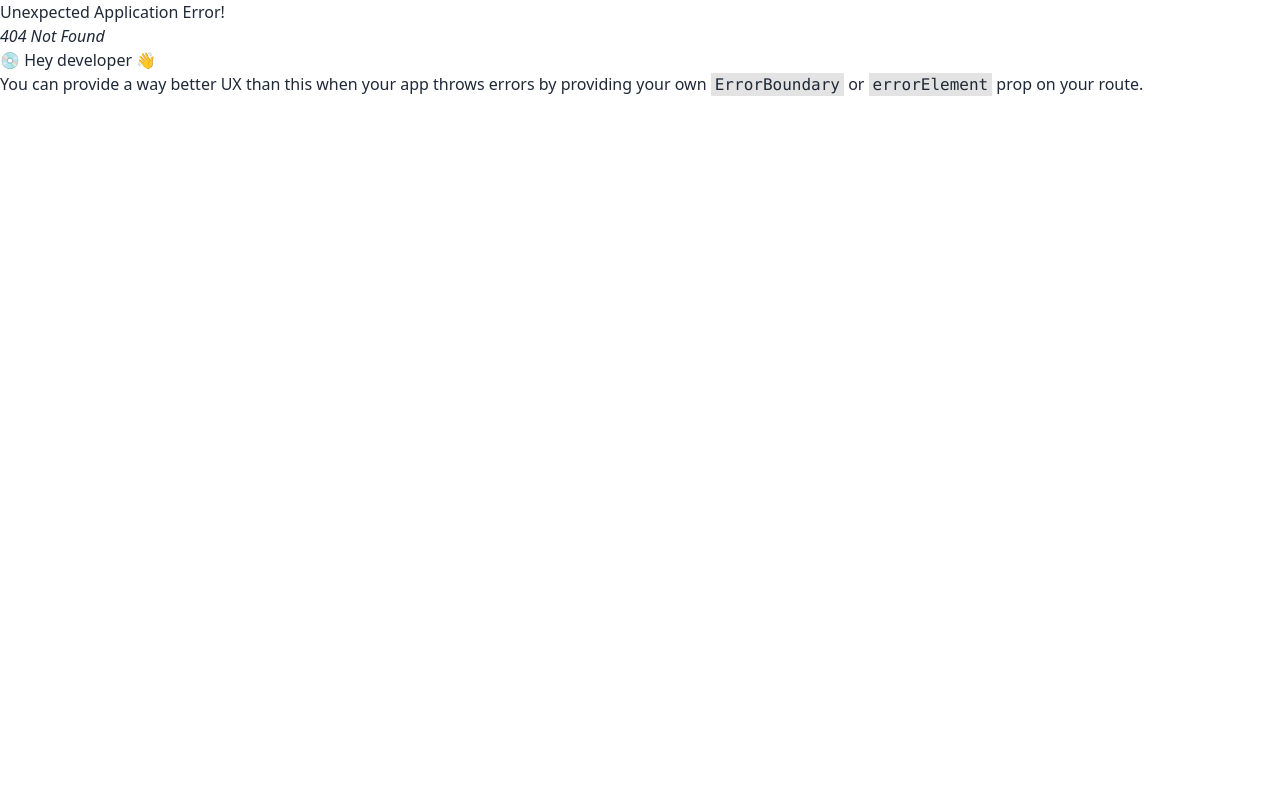
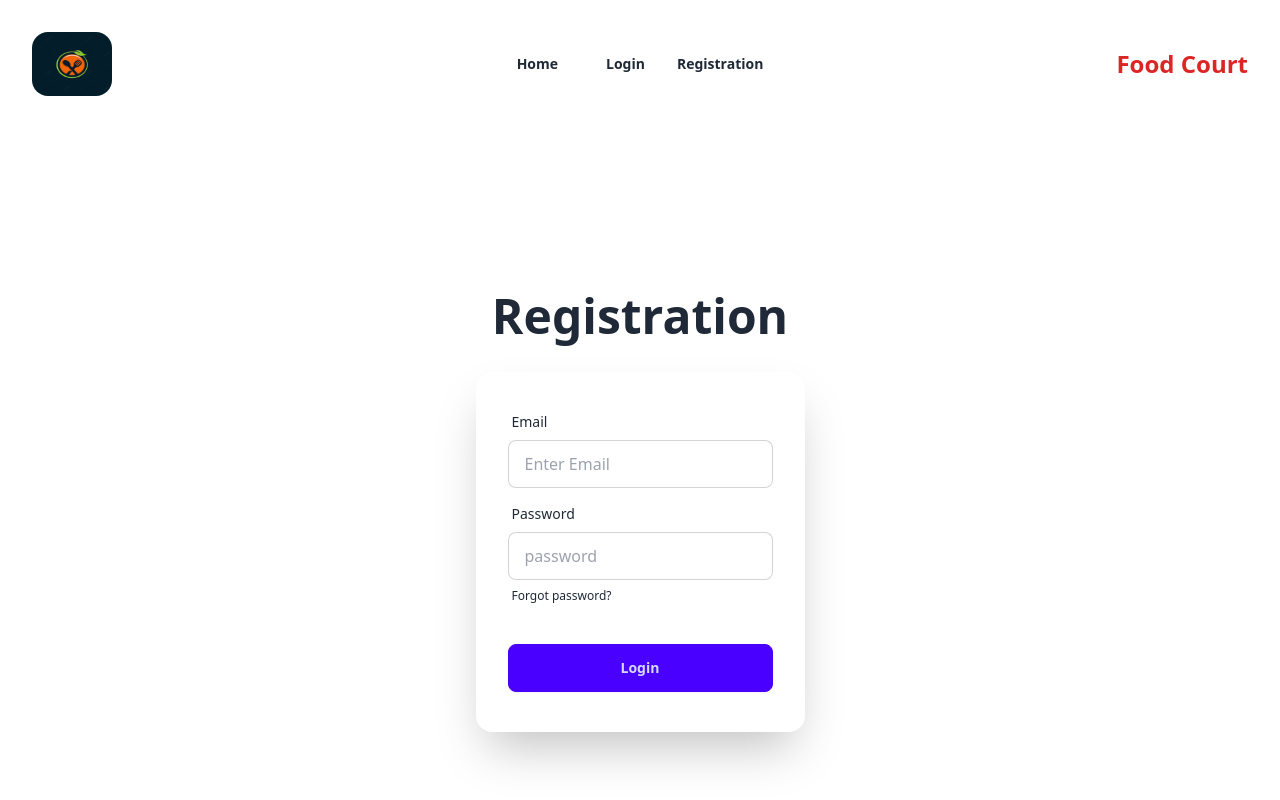
Before and after one commit to muntasirrifat23/food-court-sp, a React (Vite) app: page /register in a window 1280 px wide. Before the commit this address had no page. Shown: the top 800 px of the page. Built offline with nearby package versions, Linux system fonts and the light colour scheme.

Commit message:
registration auth

```diff
--- a/src/Component/Login/Login.jsx
+++ b/src/Component/Login/Login.jsx
@@ -22,14 +22,13 @@
                 console.log('Google Error', error.message);
             })
     }
-
     //Github
     const handleGithub = () => {
         signInWithPopup(auth, gitProvider)
             .then(r => {
-                const gitUser = r.gitUser;
-                // setGoogleUser(user);
-                console.log(gitUser);
+                const user = r.user;
+                setGoogleUser(user);
+                console.log(user);
             })
             .catch((error) => {
                 console.log('Git Error', error.message);
@@ -49,7 +48,10 @@
     return (
         <div>
             {googleUser &&
-                <p className="text-lg text-red-500">User: {googleUser.displayName}</p>
+                <>
+                    <p className="text-lg text-red-500">User: {googleUser.displayName}</p>
+                    <p>{googleUser.email}</p>
+                </>
             }
 
             <div className="hero min-h-screen">
--- /dev/null
+++ b/src/Component/Register/Register.jsx
@@ -0,0 +1,70 @@
+import { createUserWithEmailAndPassword, getAuth } from "firebase/auth";
+import app from "../../firebase.init";
+import { useState } from "react";
+
+const Register = () => {
+    const auth = getAuth(app);
+    const [userError, setUserError] = useState('');
+
+    const handleRegister = e => {
+        e.preventDefault();
+        const email = e.target.email.value;
+        const password = e.target.password.value;
+        console.log(email, password);
+        setUserError('');
+
+        if (password.length < 6) {
+            setUserError("Password should be at least 6 character");
+            return;
+        }
+        //Email-password auth
+        createUserWithEmailAndPassword(auth, email, password)
+            .then(result => {
+                console.log(result);
+            })
+            .catch(error => {
+                console.error(error);
+                setUserError(error.message);
+            })
+        console.log("submit");
+    }
+
+    return (
+        <div>
+            <div className="hero min-h-screen">
+                <div className="hero-content flex-col ">
+                    <h1 className="text-5xl font-bold mx-auto p-4">Registration</h1>
+                    <div className="card shrink-0 w-full max-w-sm shadow-2xl bg-base-100">
+                        <form onSubmit={handleRegister} className="card-body">
+                            <div className="form-control">
+                                <label className="label">
+                                    <span className="label-text">Email</span>
+                                </label>
+                                <input type="email" name="email" placeholder="Enter Email" className="input input-bordered" required />
+                            </div>
+                            <div className="form-control">
+                                <label className="label">
+                                    <span className="label-text">Password</span>
+                                </label>
+                                <input type="password" name="password" placeholder="password" className="input input-bordered" required />
+                                <label className="label">
+                                    <a href="#" className="label-text-alt link link-hover">Forgot password?</a>
+                                </label>
+                            </div>
+                            <div className="form-control mt-6">
+                                <button className="btn btn-primary">Login</button>
+                            </div>
+                            <p className="text-red-600">
+                                {
+                                    userError && <> {userError}</>
+                                }
+                            </p>
+                        </form>
+                    </div>
+                </div>
+            </div>
+        </div>
+    );
+};
+
+export default Register;
--- a/src/Header/Header.jsx
+++ b/src/Header/Header.jsx
@@ -1,10 +1,36 @@
 import { Link } from "react-router-dom";
+import image from '../../public/main-icon.png'
+const Header = () => {
+    const NavLink = <p className="font-bold lg:flex">
+        <li><Link to='/' className="mr-4">Home</Link> </li>
+        <li><Link to='/login'>Login</Link></li>
+        <li><Link to='/register'>Registration</Link></li>
+    </p>
 
-const Header = () => {
     return (
         <div>
-            <Link to='/' className="mr-4">Home</Link>
-            <Link to='login'>Login</Link>
+            <div className="navbar bg-base-100">
+                <div className="navbar-start">
+                    <div className="dropdown">
+                        <div tabIndex={0} role="button" className="btn btn-ghost lg:hidden">
+                            <svg xmlns="http://www.w3.org/2000/svg" className="h-5 w-5" fill="none" viewBox="0 0 24 24" stroke="currentColor"><path strokeLinecap="round" strokeLinejoin="round" strokeWidth="2" d="M4 6h16M4 12h8m-8 6h16" /></svg>
+                        </div>
+                        <ul tabIndex={0} className="menu menu-sm dropdown-content mt-3 z-[1] p-2 shadow bg-base-100 rounded-box w-52">
+                            {NavLink}
+                        </ul>
+                    </div>
+                    <img src={image} alt="" className="h-16 w-20 rounded-2xl" />
+                    {/* <p className=" text-2xl font-bold text-red-600">Food Court</p> */}
+                </div>
+                <div className="navbar-center hidden lg:flex">
+                    <ul className="menu menu-horizontal px-1">
+                        {NavLink}
+                    </ul>
+                </div>
+                <div className="navbar-end">
+                    <p className=" text-2xl font-bold text-red-600">Food Court</p>
+                </div>
+            </div>
         </div>
     );
 };
--- a/src/main.jsx
+++ b/src/main.jsx
@@ -9,6 +9,7 @@
 import Main from './Component/Main/Main.jsx';
 import Home from './Component/Home/Home.jsx';
 import Login from './Component/Login/Login.jsx';
+import Register from './Component/Register/Register.jsx';
 
 const router = createBrowserRouter([
   {
@@ -22,6 +23,10 @@
       {
         path:'/login',
         element:<Login></Login>
+      },
+      {
+        path:'/register',
+        element:<Register></Register>
       }
     ]
   },
```
